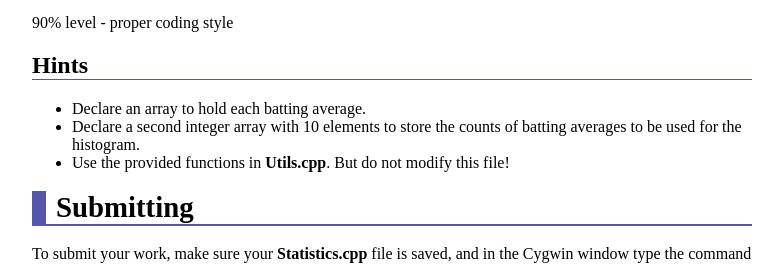
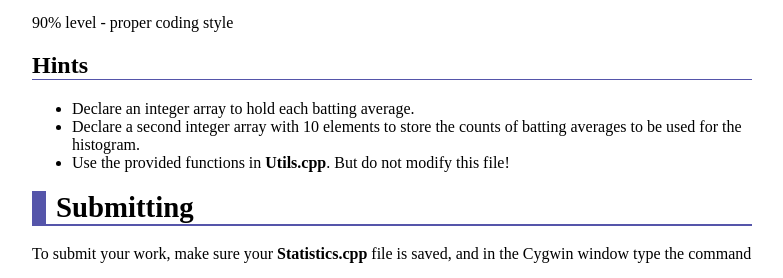
Before and after one commit to ycpcs/cs101-spring2015, a Jekyll site: the page built from assign/assign03.md, in a window 1280 px wide and 900 px high, scrolled down 1785 px. Shown: the part 210-488 px from the top of the window, without its empty margins (248-1031 px from the left). Built offline with Jekyll 4.4.1, drawn with Linux system fonts in a browser that asks for light colours; Markdown is read by kramdown in place of the engine named in the settings.

Commit message:
Update assign03.md

```diff
--- a/assign/assign03.md
+++ b/assign/assign03.md
@@ -101,7 +101,7 @@ The following is the sample output when the “2005.txt” file is used.
 
 ## Hints
 
-* Declare an array to hold each batting average.
+* Declare an integer array to hold each batting average.
 * Declare a second integer array with 10 elements to store the counts of batting averages to be used for the histogram.
 * Use the provided functions in **Utils.cpp**.  But do not modify this file!
 
```
